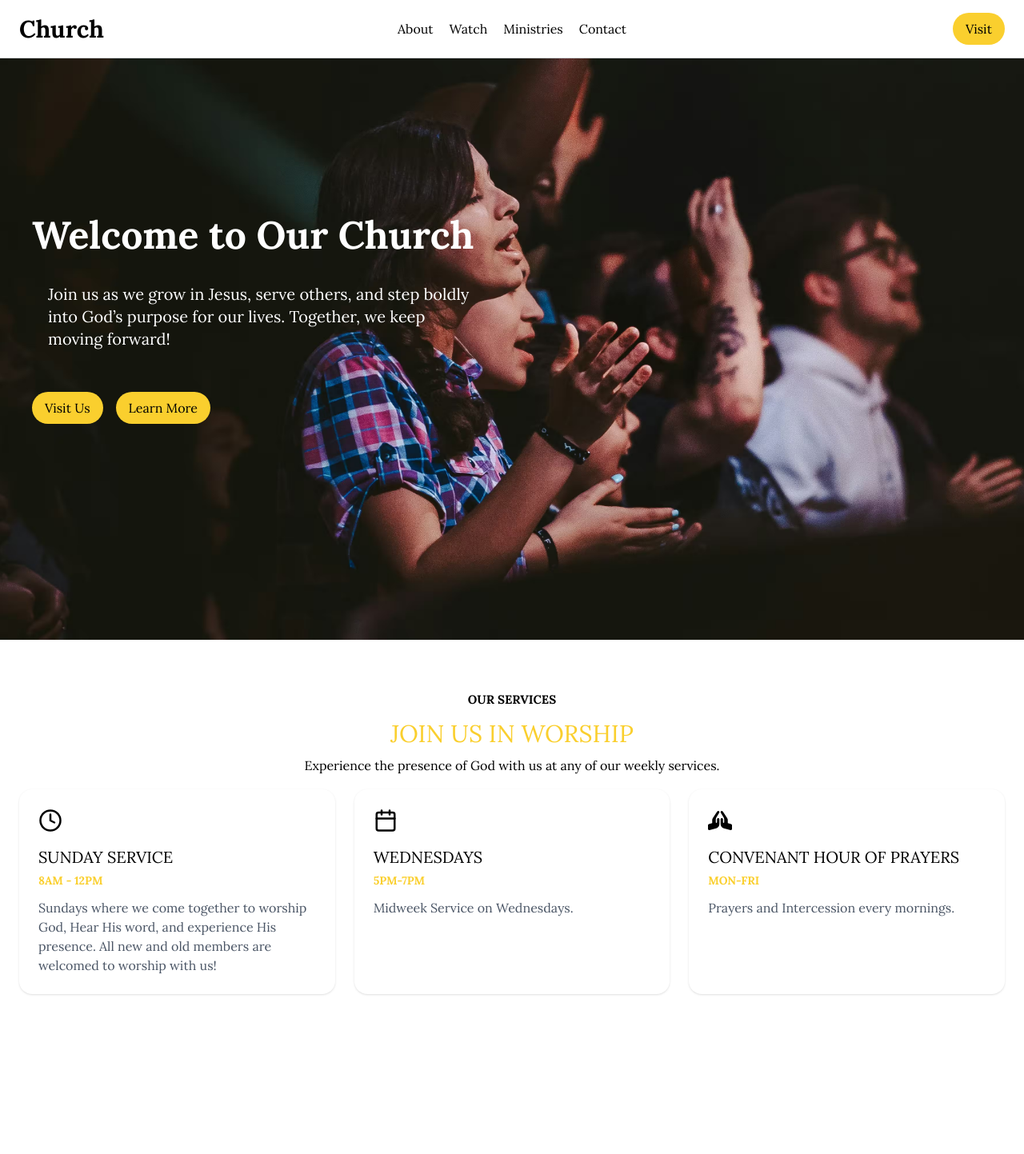
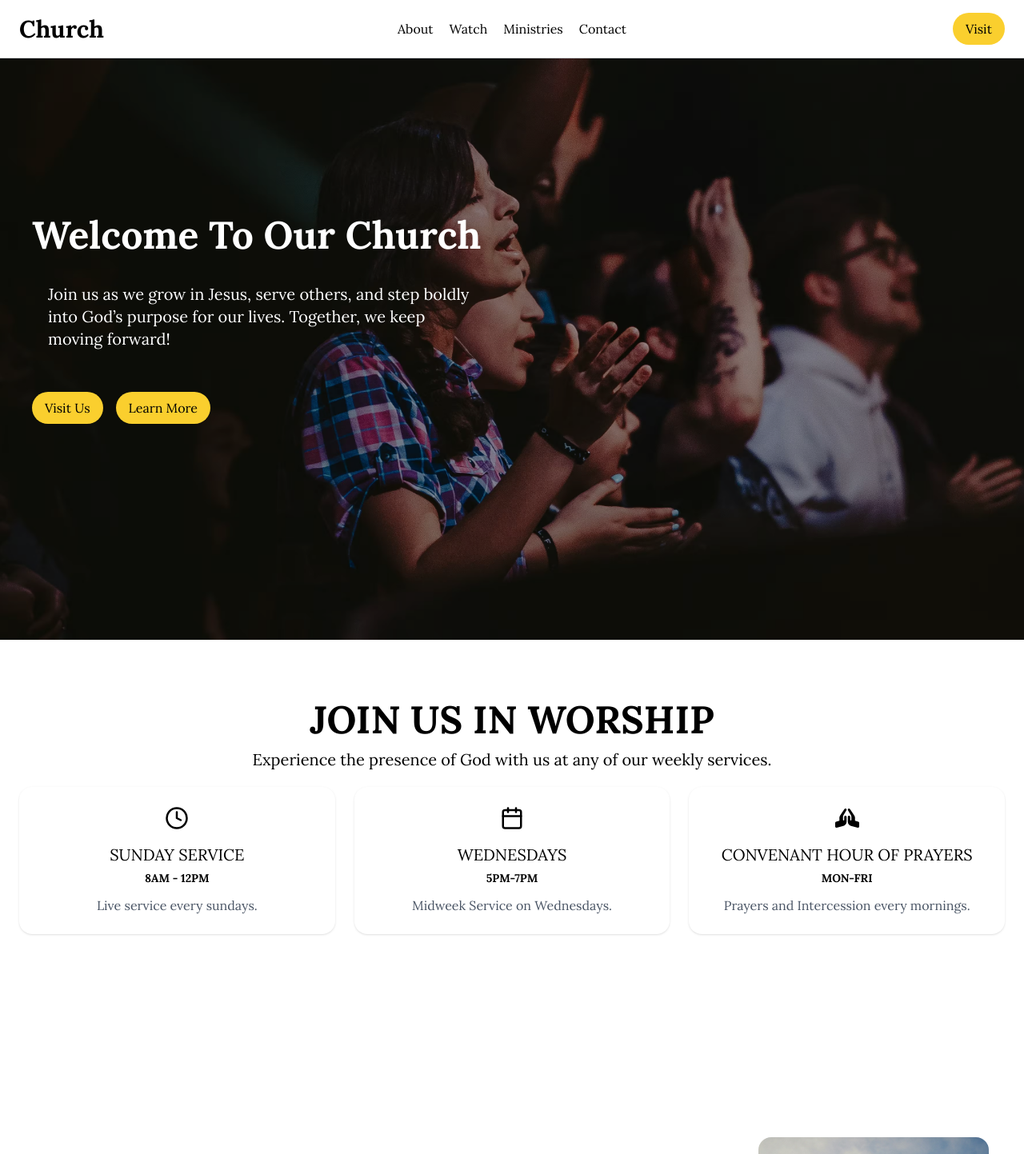
Before and after one commit to zinoefezino/Church, a React (Vite) app: page / in a window 1280 px wide. Shown: the top 1443 px of the page at 80% size. Built offline with nearby package versions, Linux system fonts and the light colour scheme.

Commit message:
change hero image and added overlay

```diff
--- a/src/components/Hero.jsx
+++ b/src/components/Hero.jsx
@@ -2,26 +2,30 @@ import Button from "./Button";
 
 const Hero = () => {
   return (
-    <div>
     <section
-        className="hero bg-cover bg-center bg-no-repeat h-screen flex items-center justify-center md:justify-start text-white"
+      className="relative hero bg-cover bg-center bg-no-repeat h-screen flex items-center justify-center md:justify-start text-white"
       style={{
         backgroundImage: "url('/Hero.avif')",
       }}
     >
-        <div className="text-center md:text-left md:p-10">
-          <h1 className="text-5xl font-bold mb-4">Welcome to Our Church</h1>
+      {/* Dark overlay */}
+      <div className="absolute inset-0 bg-black/40"></div>
+
+      {/* Content */}
+      <div className="relative z-10 text-center md:text-left md:p-10">
+        <h1 className="text-5xl font-bold mb-4">Welcome To Our Church</h1>
+
         <p className="text-xl mb-8 max-w-xl p-5">
-            Join us as we grow in Jesus, serve others, and step boldly into
-            God’s purpose for our lives. Together, we keep moving forward!
+          Join us as we grow in Jesus, serve others, and step boldly into God’s
+          purpose for our lives. Together, we keep moving forward!
         </p>
+
         <div className="flex gap-4 justify-center md:justify-start">
           <Button text="Visit Us" />
           <Button text="Learn More" />
         </div>
       </div>
     </section>
-    </div>
   );
 };
 
--- a/src/components/Time.jsx
+++ b/src/components/Time.jsx
@@ -9,7 +9,7 @@ const Time = () => {
       icon: <FiClock />,
       title: "SUNDAY SERVICE",
       subtitle: "8AM - 12PM",
-      text: "Sundays where we come together to worship God, Hear His word, and experience His presence. All new and old members are welcomed to worship with us!",
+      text: "Live service every sundays.",
     },
     {
       id: 2,
@@ -28,25 +28,28 @@ const Time = () => {
   ];
   return (
     <div className="max-w-7xl mx-auto px-6 py-16">
-      <h1 className="text-[15px] font-bold text-center">OUR SERVICES</h1>
-      <p className="text-3xl text-[#facf2e] mt-3 text-center">
+      {/* <h1 className="text-[15px] font-bold text-center">OUR SERVICES</h1> */}
+      <p className="text-4xl md:text-5xl font-bold mt-3 text-center">
         JOIN US IN WORSHIP
       </p>
-      <p className="leading-5 mt-3 text-center">
+      <p className=" text-xl mt-3 text-center">
         Experience the presence of God with us at any of our weekly services.
       </p>
       <div className="grid grid-cols-1 md:grid-cols-3 gap-6 mt-5">
         {features.map((item) => (
-          <div key={item.id} className="p-6 bg-white rounded-2xl shadow-sm">
-            <div className="text-3xl mb-4">{item.icon}</div>
+          <div
+            key={item.id}
+            className="p-6 bg-white text-center rounded-2xl shadow-sm"
+          >
+            <div className="text-3xl mb-4 flex items-center justify-center">
+              {item.icon}
+            </div>
 
             <h2 className="text-[20px] mb-1">{item.title}</h2>
 
-            <h3 className="text-sm font-bold text-[#facf2e] mb-3">
-              {item.subtitle}
-            </h3>
+            <h3 className="text-sm font-bold mb-3">{item.subtitle}</h3>
 
-            <p className="text-gray-600 font-[15px]">{item.text}</p>
+            <p className="text-gray-600">{item.text}</p>
           </div>
         ))}
       </div>
```
Lines whose indentation alone changed are shown as unchanged.
